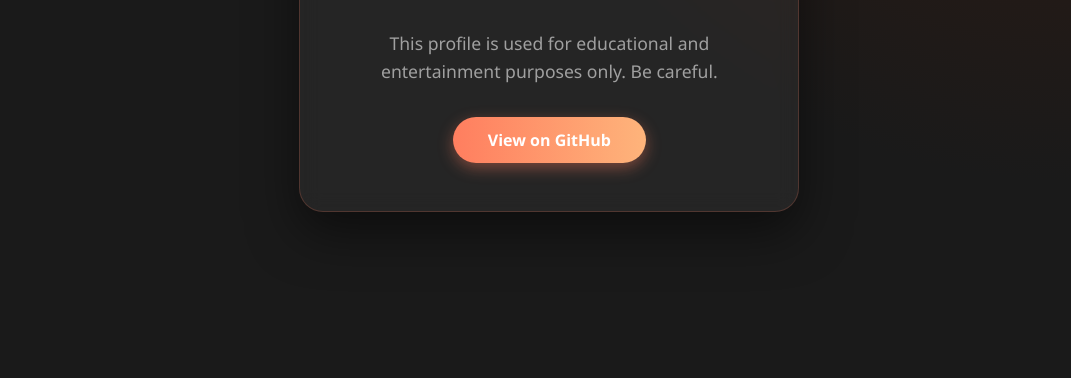
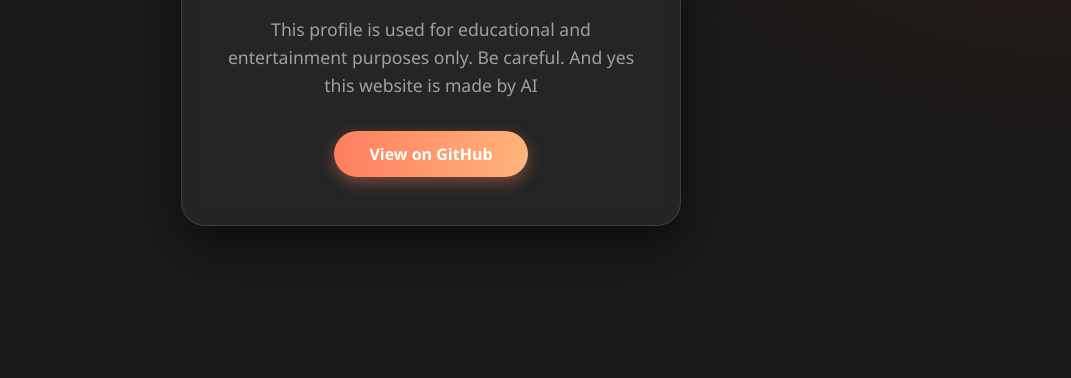
Before and after one commit to rg9g-2/rg9g-2.github.io, a plain HTML site: page index.html in a window 1280 px wide. Shown: the part 422-800 px from the top of the page, without its empty margins (209-1280 px from the left). Drawn offline with Linux system fonts and the light colour scheme.

Commit message:
Update index.html

```diff
--- a/index.html
+++ b/index.html
@@ -1,4 +1,3 @@
-/* yes this code is made by ai */
 
 <!DOCTYPE html>
 <html lang="en">
@@ -170,7 +169,7 @@
         </div>
 
         <p class="subtitle">
-            This profile is used for educational and entertainment purposes only. Be careful.
+            This profile is used for educational and entertainment purposes only. Be careful. And yes this website is made by AI
         </p>
 
         <a href="https://github.com/rg9g-2" class="btn">View on GitHub</a>
```
